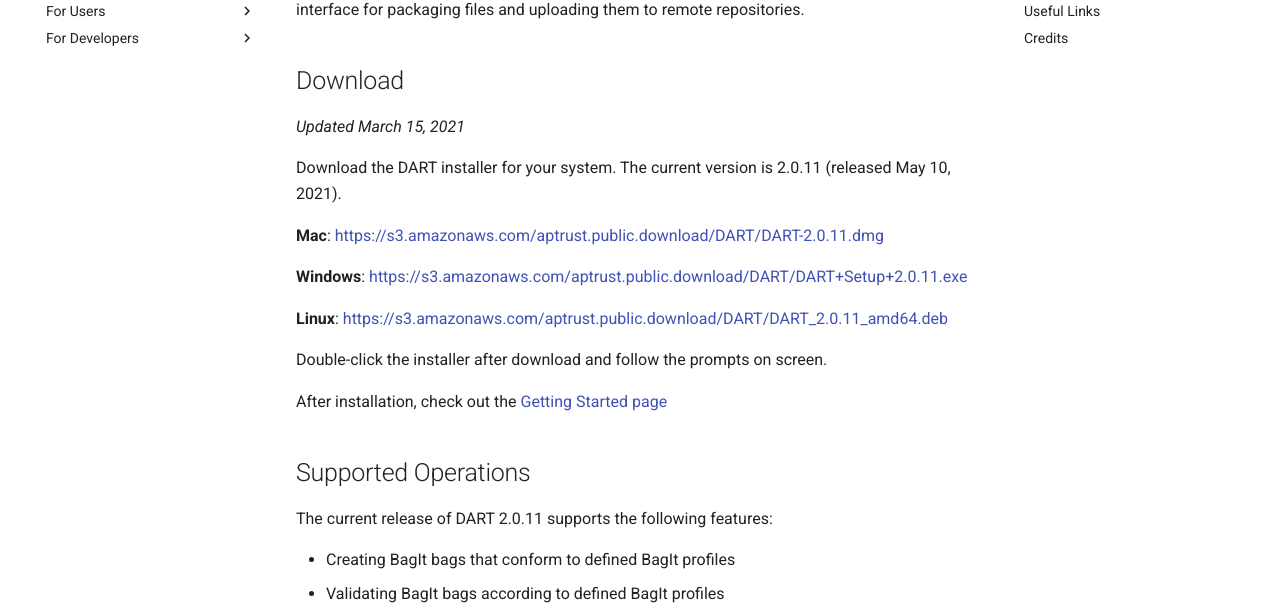
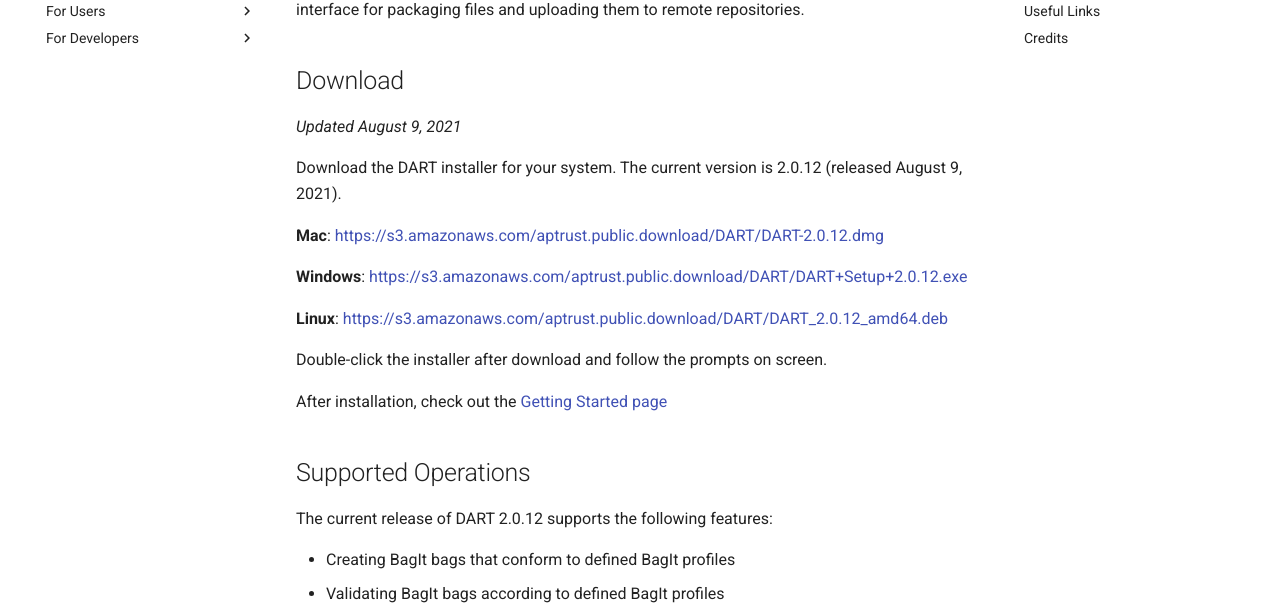
Before and after one commit to APTrust/dart-docs, an MkDocs documentation site: the page built from docs/index.md, in a window 1280 px wide and 900 px high. Shown: the part 208-821 px from the top of the window. Built offline with MkDocs 1.6.1 and Material for MkDocs 9.7.7, drawn with Linux system fonts in a browser that asks for light colours; comment, search, counter and statistics services are not loaded.

Commit message:
Bumped version to 2.0.12

```diff
--- a/docs/index.md
+++ b/docs/index.md
@@ -10,7 +10,7 @@
 
 ## Supported Operations
 
-The current release of DART 2.0.11 supports the following features:
+The current release of DART 2.0.12 supports the following features:
 
 * Creating BagIt bags that conform to defined BagIt profiles
 * Validating BagIt bags according to defined BagIt profiles
--- a/docs/shared/downloads.md
+++ b/docs/shared/downloads.md
@@ -1,11 +1,11 @@
-_Updated March 15, 2021_
+_Updated August 9, 2021_
 
-Download the DART installer for your system. The current version is 2.0.11 (released May 10, 2021).
+Download the DART installer for your system. The current version is 2.0.12 (released August 9, 2021).
 
-__Mac__: [https://s3.amazonaws.com/aptrust.public.download/DART/DART-2.0.11.dmg](https://s3.amazonaws.com/aptrust.public.download/DART/DART-2.0.11.dmg)
+__Mac__: [https://s3.amazonaws.com/aptrust.public.download/DART/DART-2.0.12.dmg](https://s3.amazonaws.com/aptrust.public.download/DART/DART-2.0.12.dmg)
 
-__Windows__: [https://s3.amazonaws.com/aptrust.public.download/DART/DART+Setup+2.0.11.exe](https://s3.amazonaws.com/aptrust.public.download/DART/DART+Setup+2.0.11.exe)
+__Windows__: [https://s3.amazonaws.com/aptrust.public.download/DART/DART+Setup+2.0.12.exe](https://s3.amazonaws.com/aptrust.public.download/DART/DART+Setup+2.0.12.exe)
 
-__Linux__: [https://s3.amazonaws.com/aptrust.public.download/DART/DART_2.0.11_amd64.deb](https://s3.amazonaws.com/aptrust.public.download/DART/DART_2.0.11_amd64.deb)
+__Linux__: [https://s3.amazonaws.com/aptrust.public.download/DART/DART_2.0.12_amd64.deb](https://s3.amazonaws.com/aptrust.public.download/DART/DART_2.0.12_amd64.deb)
 
 Double-click the installer after download and follow the prompts on screen.
```
Also changed, not shown: docs/developers/plugins/network_clients.md (+1 -1 lines).
